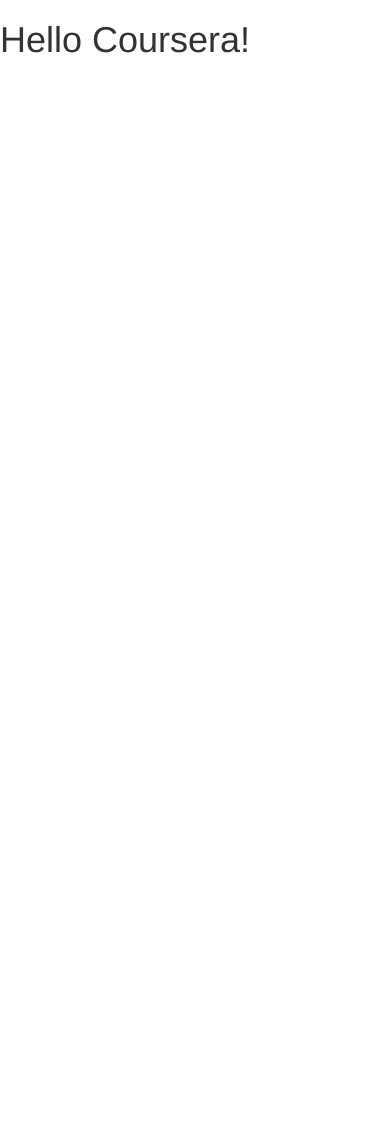
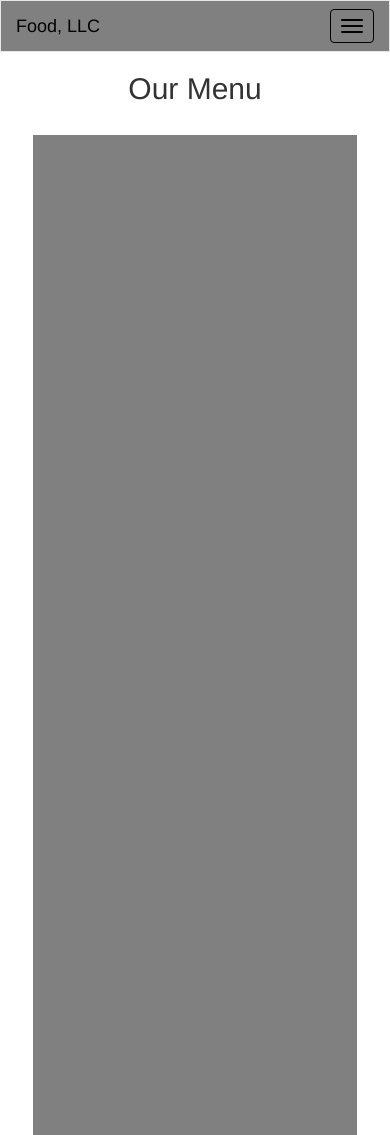
Before and after one commit to EzzeldinKandeel/web-dev-course, a plain HTML site: page module3-solution/index.html in a window 390 px wide. Before the commit the page ends 844 px from the top, so only its background shows below. Drawn offline with Linux system fonts and the light colour scheme.

Commit message:
Assignment Done!

```diff
--- a/module3-solution/css/styles.css
+++ b/module3-solution/css/styles.css
@@ -0,0 +1,35 @@
+.navbar {
+    background-color: grey;
+}
+.navbar-default .navbar-brand {
+    color: black;
+}
+.navbar-default .navbar-toggle {
+    border-color: black
+}
+.navbar-default .navbar-toggle .icon-bar {
+    background-color: black
+}
+.navbar-nav {
+    margin-top: 0px;
+    margin-bottom: 0px;
+    background-color: lightgrey;
+}
+.navbar-default .navbar-nav>li>a:focus, .navbar-default .navbar-nav>li>a:hover {
+    color: grey;
+    background-color: transparent;
+}
+.navbar-default .navbar-nav>li>a {
+    color: black;
+    text-align: center;
+    border-bottom: 2px solid black;
+}
+h1 {
+    font-size: 3rem;
+}
+#content {
+    width: 90%;
+    margin: 20px auto 20px auto;
+    height: 1000px;
+    background-color: grey;
+}
--- a/module3-solution/index.html
+++ b/module3-solution/index.html
@@ -12,14 +12,45 @@
       <script src="https://oss.maxcdn.com/respond/1.4.2/respond.min.js"></script>
     <![endif]-->
 
-    <title>Bootstrap Starter Page</title>
+    <title>Module 3</title>
     <link rel="stylesheet" href="css/bootstrap.min.css">
     <link rel="stylesheet" href="css/styles.css">
   </head>
 <body>
 
-  <h1>Hello Coursera!</h1>
+  <nav class="navbar navbar-default">
+    <div class="container-fluid">
+      <!-- Brand and toggle get grouped for better mobile display -->
+      <div class="navbar-header">
+        <button type="button" class="navbar-toggle collapsed" data-toggle="collapse" data-target="#bs-example-navbar-collapse-1" aria-expanded="false">
+          <span class="sr-only">Toggle navigation</span>
+          <span class="icon-bar"></span>
+          <span class="icon-bar"></span>
+          <span class="icon-bar"></span>
+        </button>
+        <a class="navbar-brand" href="#">Food, LLC</a>
+      </div>
 
+      <!-- Collect the nav links, forms, and other content for toggling -->
+    <div class="collapse navbar-collapse" id="bs-example-navbar-collapse-1">
+      <ul class="nav navbar-nav visible-xs">
+        <li><a href="">Chicken</a></li>
+        <li><a href="">Beef</a></li>
+        <li><a href="">Sushi</a></li>
+      </ul>
+    </div><!-- /.navbar-collapse -->
+    </div><!-- /.container-fluid-->
+  </nav>
+
+  <h1 class="text-center">Our Menu</h1>
+
+  <div id="main-conainer" class="container-fluid">
+    <div class="row">
+      <div class="col-xs-12">
+        <div id="content"></div>
+      </div>
+    </div>
+  </div>
   <!-- jQuery (Bootstrap JS plugins depend on it) -->
   <script src="js/jquery-1.11.3.min.js"></script>
   <script src="js/bootstrap.min.js"></script>
```
